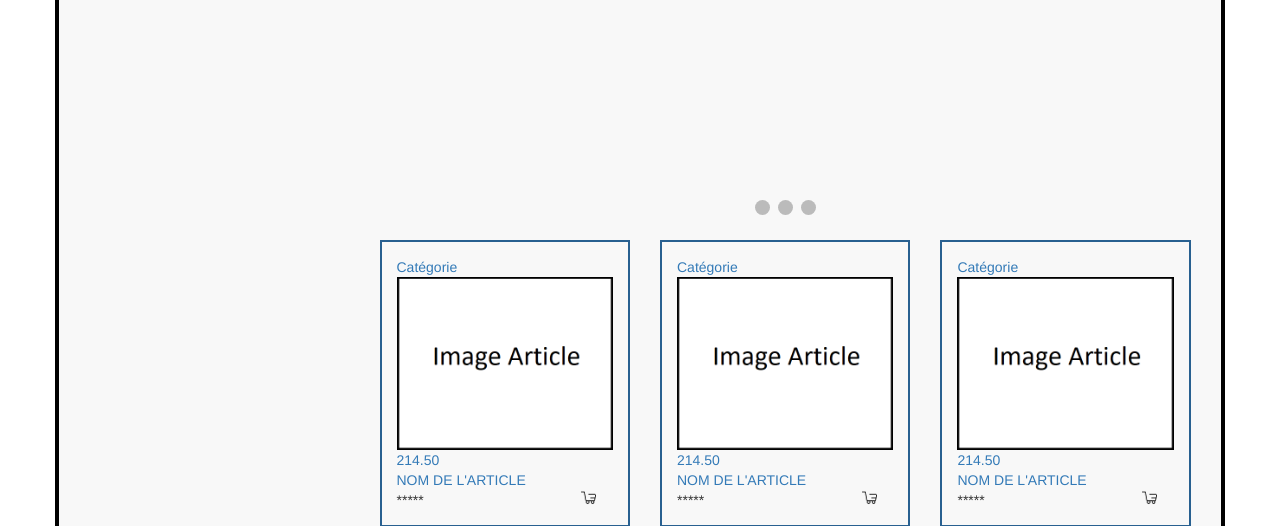
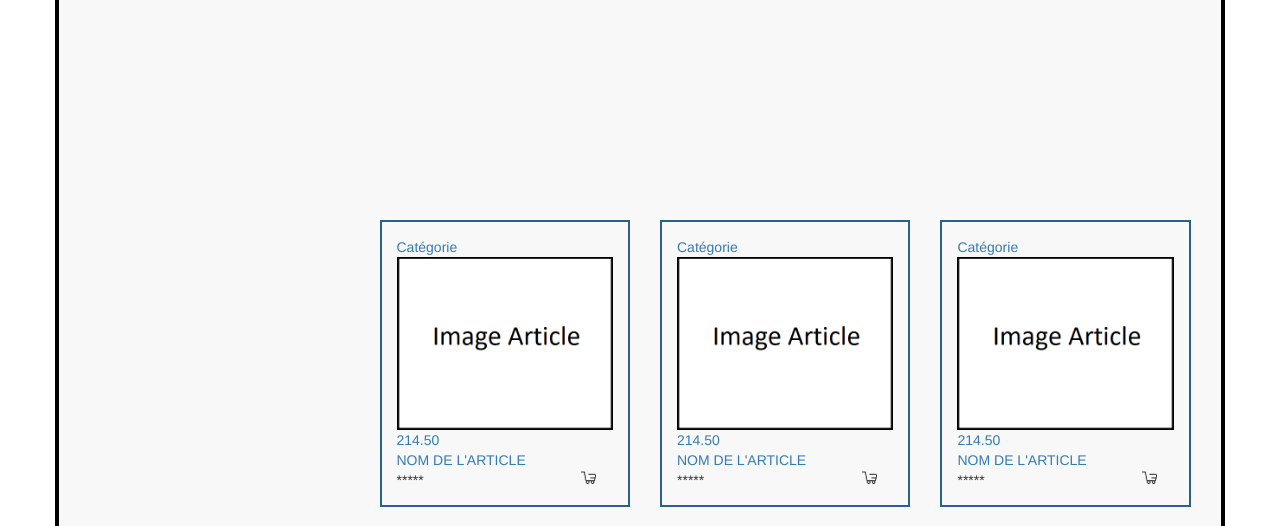
Before and after one commit to MrHD586/GHardware, a PHP site: page / in a window 1280 px wide. Shown: the part 280-806 px from the top of the page. Run offline with PHP 8.4, Linux system fonts and the light colour scheme; the visitor is signed in with stand-in values (Sample User, id 1); data that the repository does not hold is empty; some libraries are stand-ins or nearby versions.

Commit message:
Modifs Slider 2

```diff
--- a/views/Assets/css/addstyle.css
+++ b/views/Assets/css/addstyle.css
@@ -241,9 +241,9 @@ img {vertical-align: middle;}
 /* Fading animation */
 .fade {
   -webkit-animation-name: fade;
-  -webkit-animation-duration: 1.5s;
+  -webkit-animation-duration: 3s;
   animation-name: fade;
-  animation-duration: 1.5s;
+  animation-duration: 3s;
 }
 
 @-webkit-keyframes fade {
--- a/views/Site/home.php
+++ b/views/Site/home.php
@@ -41,14 +41,6 @@
 			</div>
 
 			<br>
-
-			<!-- Slider Nav -->
-
-			<div style="text-align:center">
-			  <span class="dot"></span>
-			  <span class="dot"></span>
-			  <span class="dot"></span>
-			</div>
 
 
 			<!-- Slider Script -->
```
